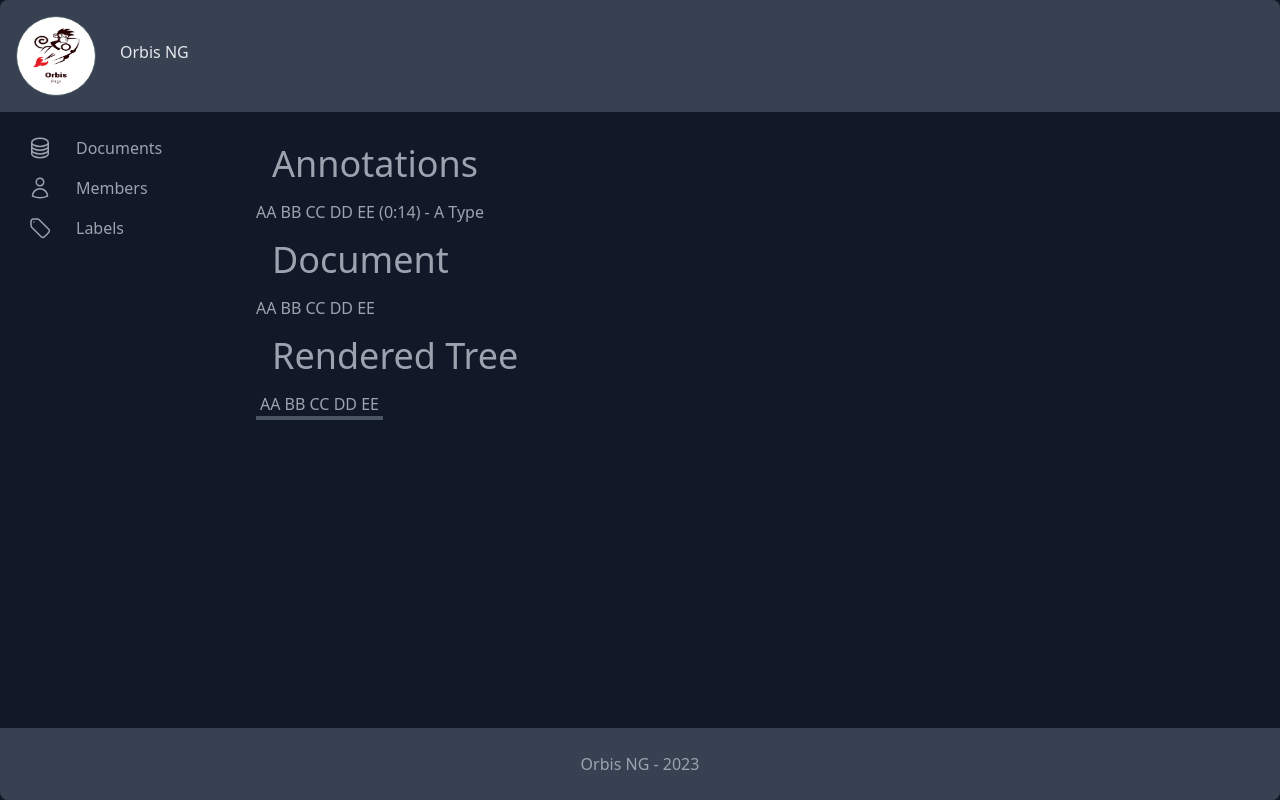
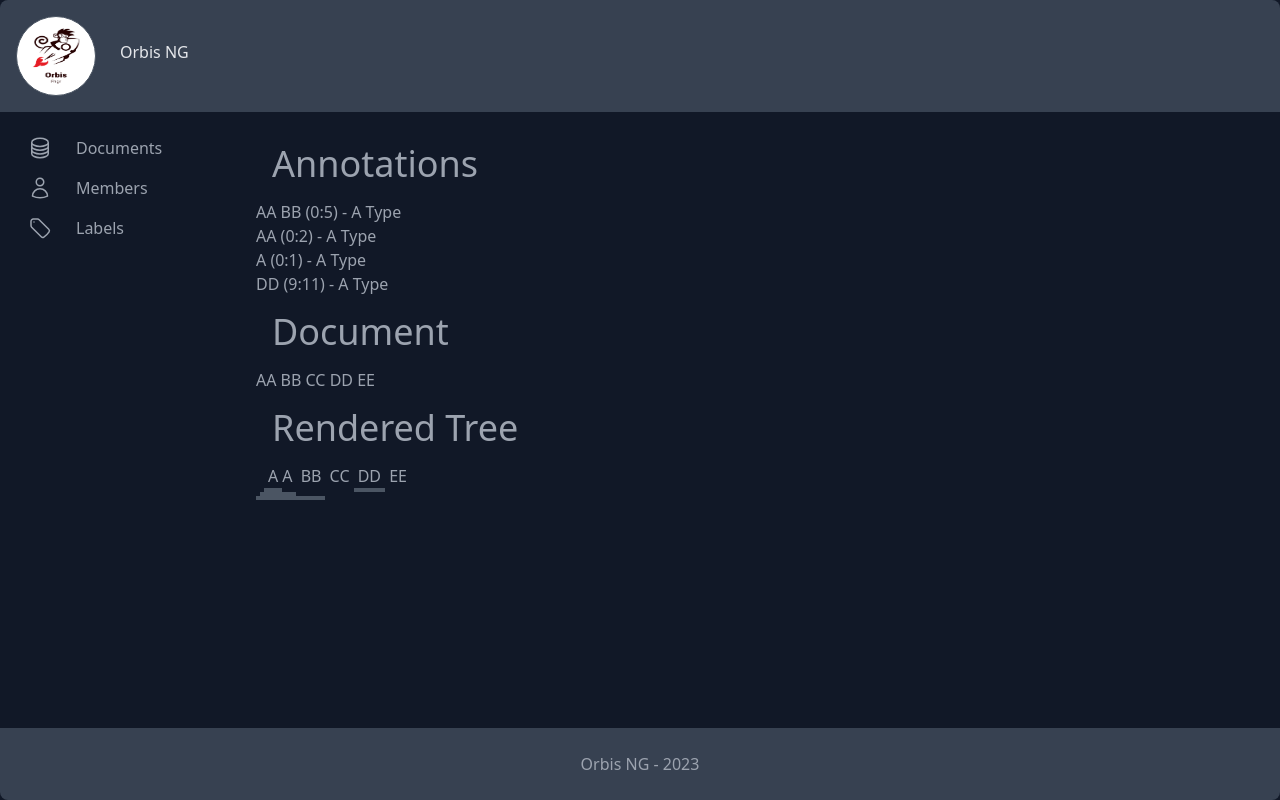
Before and after one commit to orbis-eval/orbis2-frontend, a Nuxt app: page /annotationPoc in a window 1280 px wide. Built offline with nearby package versions, Linux system fonts and the light colour scheme.

Commit message:
#10: fixed bug in tree rendering, refactored component to render tree

```diff
--- a/components/annotationNode.vue
+++ b/components/annotationNode.vue
@@ -1,8 +1,13 @@
 <template>
+ <span v-if="!nestedSetNode.parent && nestedSetNode.children.length===0" v-on:mouseup="onMouseUp()">
+   Only Root Node:
+   {{ nestedSetNode.surface_forms[0] }}
+ </span>
+  <span v-else>
     <span v-if="nestedSetNode.annotation_type.name===NestedSet.GAP_ANNOTATION_TYPE_NAME" v-on:mouseup="onMouseUp()">
     {{ nestedSetNode.surface_forms[0] }}
     </span>
-  <span v-else class="annotation">
+    <span v-else-if="nestedSetNode.parent"  class="annotation">
       <span v-if="nestedSetNode.children.length===0" v-on:mouseup="onMouseUp()">
         {{ nestedSetNode.surface_forms[0] }}
       </span>
@@ -11,6 +16,14 @@
           :nestedSetNode="nestedSetChildNode"
           @updateAnnotations="updateAnnotations"
       />
+    </span>
+    <span v-else>
+      <AnnotationNode
+          v-for="nestedSetChildNode in nestedSetNode.children"
+          :nestedSetNode="nestedSetChildNode"
+          @updateAnnotations="updateAnnotations"
+      />
+    </span>
   </span>
 </template>
 
@@ -53,8 +66,8 @@ const onMouseUp = () => {
   // }
 };
 
-const updateAnnotations=  (selection) => {
+const updateAnnotations = (selection) => {
   emit('updateAnnotations', selection);
-}
+};
 
 </script>
--- a/lib/model/nestedset/nestedSet.ts
+++ b/lib/model/nestedset/nestedSet.ts
@@ -88,7 +88,10 @@ export class NestedSet {
         potentialParent: NestedSetNode,
         nodeUnderCheck: NestedSetNode,
         errorCallback: (parseError: NestedSetParseError) => void): NestedSetNode | null => {
-        if(nodeUnderCheck.start_indices[0] >= potentialParent.start_indices[0]) {
+        if(
+            nodeUnderCheck.start_indices[0] >= potentialParent.start_indices[0]
+            &&
+            nodeUnderCheck.start_indices[0] <= potentialParent.end_indices[0]) {
             if(nodeUnderCheck.end_indices[0] <= potentialParent.end_indices[0]) {
                 return potentialParent;
             }
--- a/pages/annotationPoc.vue
+++ b/pages/annotationPoc.vue
@@ -6,17 +6,16 @@
         {{annotation.surface_forms[0]}} ({{annotation.start_indices[0]}}:{{annotation.end_indices[0]}}) - {{annotation.annotation_type.name}}
       </li>
     </ul>
-
     <div v-if="nestedSetRootNode">
       <h2 class="text-4xl p-4">Document</h2>
       {{nestedSetRootNode.surface_forms[0]}}
       <h2 class="text-4xl p-4">Rendered Tree</h2>
-      <AnnotationNode v-for="nestedSetChildNode in nestedSetRootNode.children"
-                      :nestedSetNode="nestedSetChildNode"
+      <AnnotationNode :nestedSetNode="nestedSetRootNode"
                       @updateAnnotations="updateAnnotations"/>
     </div>
     <div v-else>
       <h2 class="text-4xl">Tree could not be rendered</h2>
+        {{documentString}}
         <ul>
           <li v-for="node in errorNodes">
             {{node.start_indices[0]}}/{{node.end_indices[0]}}
@@ -70,11 +69,11 @@ let annotator: Annotator = new Annotator({
 const documentString = ref('AA BB CC DD EE');
 
 const annotations = ref([
-  mockAnnotation('AA BB CC DD EE', 0, 14, 1, annotationType, annotator)
-  // mockAnnotation('AA BB', 0, 5, 1, annotationType, annotator),
-  // mockAnnotation('AA', 0, 2, 2, annotationType, annotator),
-  // mockAnnotation('A', 0, 1, 3, annotationType, annotator),
-  // mockAnnotation('DD', 9, 11, 4, annotationType, annotator)
+  // mockAnnotation('AA BB CC DD EE', 0, 14, 1, annotationType, annotator)
+  mockAnnotation('AA BB', 0, 5, 1, annotationType, annotator),
+  mockAnnotation('AA', 0, 2, 2, annotationType, annotator),
+  mockAnnotation('A', 0, 1, 3, annotationType, annotator),
+  mockAnnotation('DD', 9, 11, 4, annotationType, annotator)
 
   // faulty annotations
   // mockAnnotation('AB', 0, 2, 1, annotationType, annotator),
```
Also changed, not shown: 1 other file (tests, documents, lock files or other folders). Lines whose indentation alone changed are shown as unchanged.
